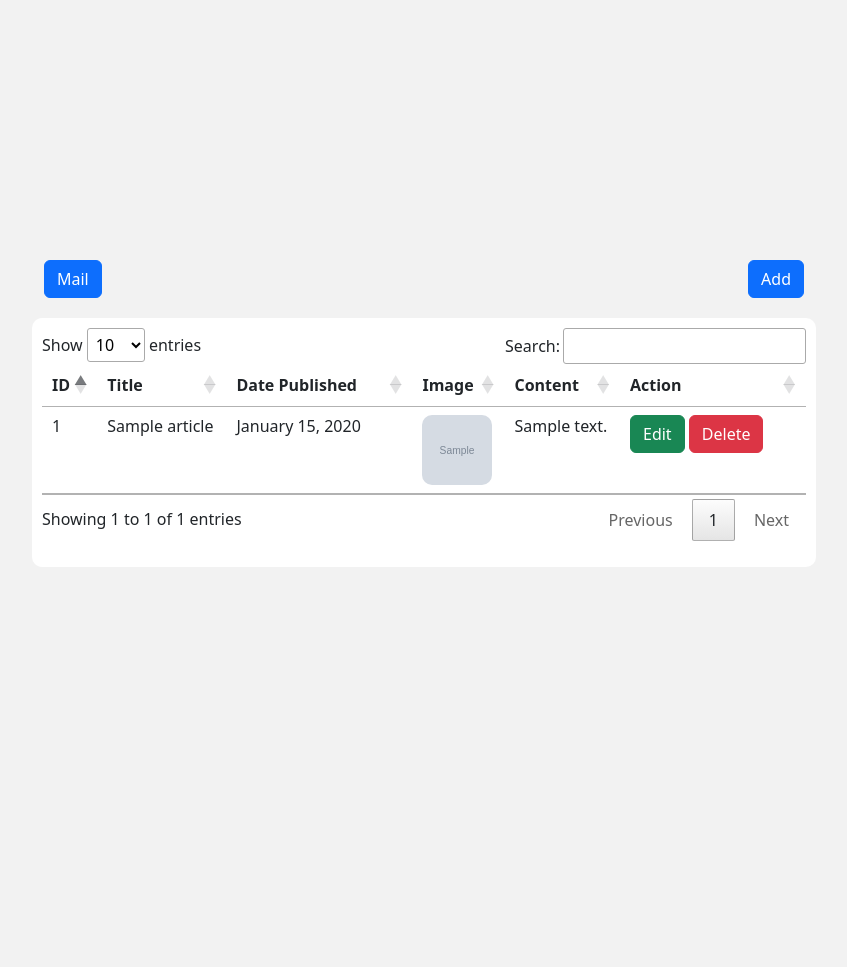
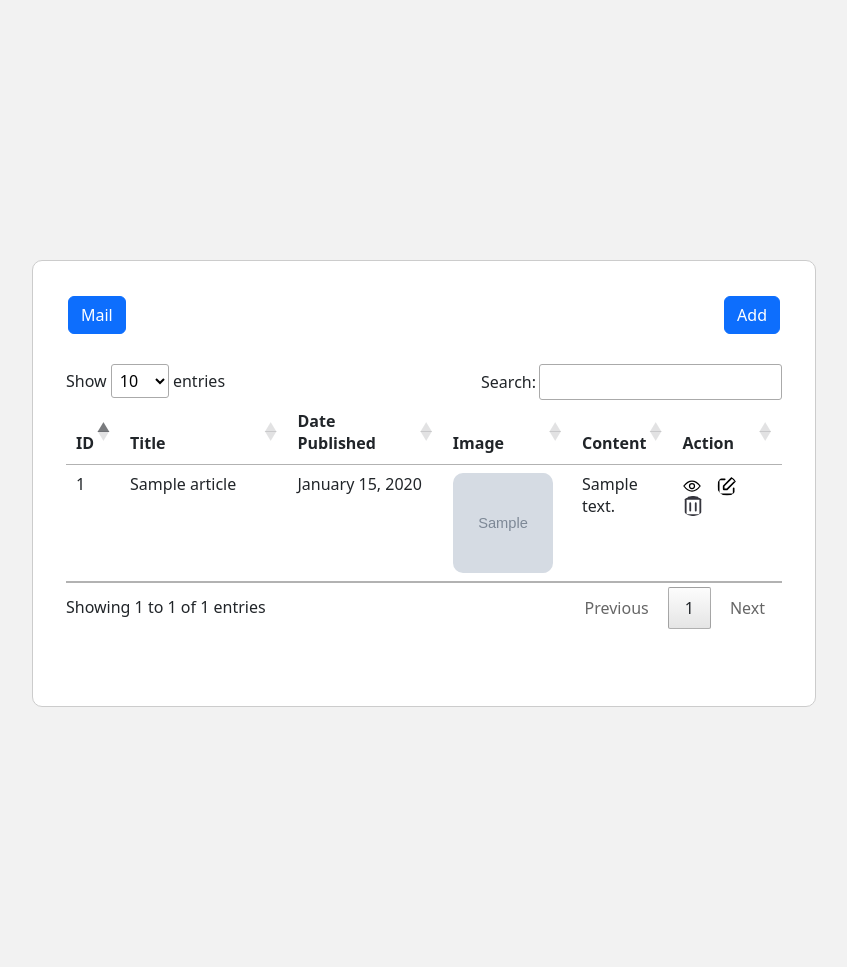
Before and after one commit to yajiba/article, a PHP site: page /article/ in a window 1280 px wide. Shown: the whole page, without its empty margins (216-1063 px from the left). Before the commit the page ends 567 px from the top, so only its background shows below. Run offline with PHP 8.4, Linux system fonts and the light colour scheme; tables that the repository leaves empty hold one stand-in row (values such as "Sample post"); grey boxes marked "Sample" are stand-in pictures; some libraries are stand-ins or nearby versions.

Commit message:
update action icons and add view function

```diff
--- a/controller/controller.php
+++ b/controller/controller.php
@@ -68,19 +68,19 @@ class Controller {
 
     public function send_mail($data) {
         $mail = new PHPMailer(true);
-        $response = "";
+        $response = 0;
         $articles = json_decode($this->model->get_by_date($data['date']));
         try {
-
+            $mail->SMTPDebug = 0;
             $mail->isSMTP();
-            $mail->Host       = 'sandbox.smtp.mailtrap.io';
+            $mail->Host       = 'smtp.gmail.com';
             $mail->SMTPAuth   = true;
-            $mail->Username   = '8d42443a06f153';
-            $mail->Password   = 'ac2ac6806d38c6';
+            $mail->Username   = 'gmailaccount';
+            $mail->Password   = 'secret';
             $mail->SMTPSecure = 'tls';
             $mail->Port       = 587;
 
-            $mail->setFrom('jinyajiba@Gmail.com', 'Article Test');
+            $mail->setFrom('rogenewebdev@gmail.com', 'Article Test');
             $mail->addAddress($data['recipient']);
 
             $mail->isHTML(true);
--- a/route.php
+++ b/route.php
@@ -36,7 +36,7 @@ if(isset($_POST['id'])){
 }
 if(isset($_POST['date'])){
     $response = $controller->send_mail($_POST);
-    if($response) {
+    if($response == 1) {
         echo json_encode(array('status' => 'success','message' =>"Article successfully sent."));
     }else {
         echo json_encode(array('status' => 'failed','message' =>"Error while sending article."));
--- a/views/assets/css/style.css
+++ b/views/assets/css/style.css
@@ -33,3 +33,25 @@ i.fa.fa-calendar {
 table#article-table img {
     border-radius: 10px;
 }
+.container-fluid .content {
+    border: 1px solid #ccc;
+    border-radius: 10px;
+    padding: 35px;
+    background: #fff;
+}
+
+td.icons img {
+    height: 20px;
+}
+td.icons a {
+    margin-right: 10px;
+}
+.view-modal .modal-dialog {
+    max-width: 50%;
+}
+.view-modal img {
+    object-fit: cover;
+}
+p.view-content {
+    margin-top: 30px;
+}
--- a/views/assets/js/scripts.js
+++ b/views/assets/js/scripts.js
@@ -16,6 +16,7 @@ jQuery(function($) {
         processData:false,
         success: function(data)
         {
+
             var response = JSON.parse(data);
             if(response['status'] == 'success') {
                 alert(response['message']);
@@ -66,6 +67,7 @@ jQuery(function($) {
                 processData:false,
                 success: function(data)
                 {
+                    console.log(data);
                     $('#mailarticle').val('Send');
                     var response = JSON.parse(data);
                     if(response['status'] == 'success') {
--- a/views/pages/home.php
+++ b/views/pages/home.php
@@ -1,6 +1,7 @@
 <div class="container-fluid">
 	<div class="row">
 		<div class="col-md-12 content">
+
 			<div class="row">
 				<div class="col-md-12 content-button">
             <button type="button" class="btn btn-primary" data-bs-toggle="modal" data-bs-target="#mailModal">
@@ -20,16 +21,18 @@
                         <thead>
                         <tr>
                             <th>ID</th>
-                            <th>Title</th>
+                            <th width="200px">Title</th>
                             <th width="150px">Date Published</th>
-                            <th>Image</th>
+                            <th width="100px">Image</th>
                             <th>Content</th>
-                            <th width="150px">Action</th>
+                            <th width="90px">Action</th>
                         </tr>
                         </thead>
                         <tbody>
 
-                            <?php $results = json_decode($data);
+                            <?php
+                            $model = new Model();
+                            $results = json_decode($data);
                               if($results) {
                               foreach($results as $row) {
                             ?>
@@ -38,12 +41,13 @@
                                  <td><?php echo $row->id;?></td>
                                  <td><?php echo $row->title;?></td>
                                  <td><?php echo date('F j, Y', strtotime($row->date));?></td>
-                                 <td><img width='70px' height='70px' src="views/uploads/<?php echo $row->image; ?>"/></td>
+                                 <td><img width='100px' height='100px' src="views/uploads/<?php echo $row->image; ?>"/></td>
                                  <td><?php echo $row->content;?></td>
-                                 <td>
-                                    <button type="button" class="btn btn-success" data-bs-toggle="modal" data-bs-target="#updateModal-<?php echo $row->id; ?> ">Edit</button>
-                                    <button type="button" class="btn btn-danger deletearticle"  id="<?php echo $row->id; ?>">Delete</button>
-                                 </td>
+                                 <td class="icons">
+                                    <a href="javascript:void(0)" title="View"  data-bs-toggle="modal" data-bs-target="#viewModal-<?php echo $row->id; ?> "><img src="views/assets/img/view.svg" id="view" /></a>
+                                    <a href="javascript:void(0)" title="Edit" data-bs-toggle="modal" data-bs-target="#updateModal-<?php echo $row->id; ?> " ><img src="views/assets/img/edit.svg" id="edit"/></a>
+                                    <a href="javascript:void(0)" title="Delete" class="deletearticle" id="<?php echo $row->id; ?>"><img src="views/assets/img/delete.svg" id="delete"/></a>
+                                   </td>
                               </tr>
                                 <div class="modal fade" id="updateModal-<?php echo $row->id; ?>" tabindex="-1" aria-labelledby="updateModal-<?php echo $row->id; ?>" aria-hidden="true">
                                     <div class="modal-dialog">
@@ -53,7 +57,7 @@
                                           <button type="button" class="btn-close" data-bs-dismiss="modal" aria-label="Close"></button>
                                           </div>
                                           <div class="modal-body">
-                                             <?php $model = new Model();
+                                             <?php
                                              $article = json_decode($model->get($row->id));
                                              foreach($article as $art) {
                                               ?>
@@ -80,6 +84,26 @@
                                        </div>
                                     </div>
                                  </div>
+                                 <div class="modal fade view-modal" id="viewModal-<?php echo $row->id;?>" tabindex="-1" aria-labelledby="viewModal" aria-hidden="true">
+                                 <div class="modal-dialog">
+                                    <div class="modal-content">
+                                       <div class="modal-header">
+                                       <h1 class="modal-title fs-5">Article Details</h1>
+                                       <button type="button" class="btn-close" data-bs-dismiss="modal" aria-label="Close"></button>
+                                       </div>
+                                       <div class="modal-body">
+                                          <?php  $viewarticle = json_decode($model->get($row->id));
+                                           foreach($viewarticle as $view) { ?>
+                                           <h1><?php echo $view->title;?></h1>
+                                           <p class="date-publish"><?php echo date('F j, Y', strtotime($view->date))?></p>
+                                           <img width='100%' height='400px' src="views/uploads/<?php echo $view->image; ?>"/>
+                                           <p class="view-content"><?php echo $view->content;?></p>
+                                           <?php }?>
+                                       </div>
+
+                                    </div>
+                                 </div>
+                              </div>
 
                              <?php } }?>
 
@@ -153,6 +177,8 @@
             </div>
             </form>
 
+
+
 		</div>
 	</div>
 </div>
```
Also changed, not shown: views/assets/img/delete.svg (added), views/assets/img/edit.svg (added), views/assets/img/view.svg (added).
